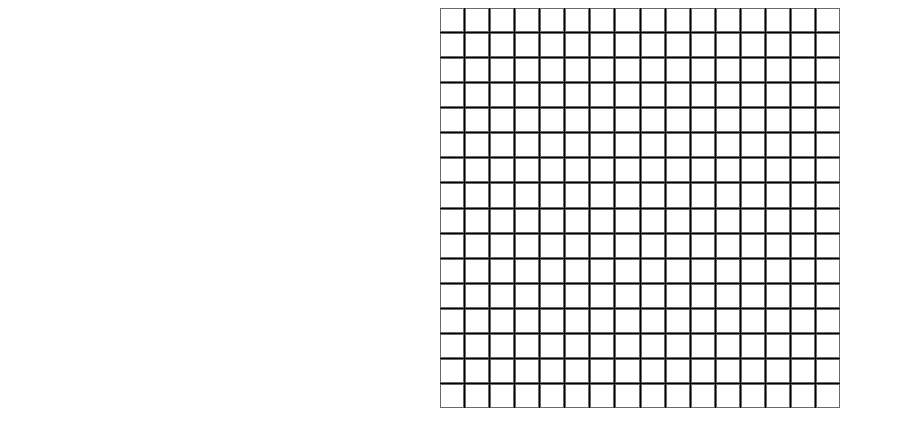
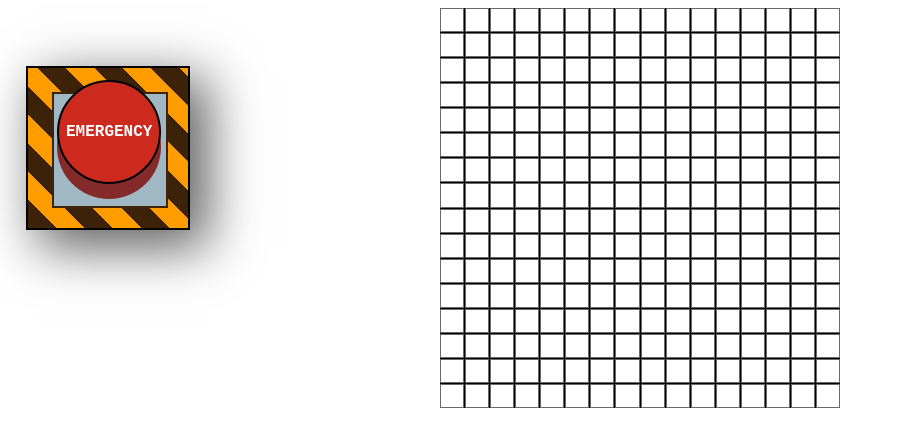
Before and after one commit to yasinerel/etch-a-sketch, a plain HTML site: page index.html in a window 1280 px wide. Shown: the whole page, without its empty margins (0-902 px from the left). Drawn offline with Linux system fonts and the light colour scheme.

Commit message:
button and input added

```diff
--- a/etch.js
+++ b/etch.js
@@ -5,3 +5,10 @@ const container = document.getElementById("grid-container");
         square.classList.add("square");
         container.appendChild(square);
 }
+
+
+const btn = document.querySelector('.button');
+btn.addEventListener('click', () => {
+    let favDrink = prompt("Number of squares per side for the new grid?");
+
+});
--- a/index.html
+++ b/index.html
@@ -1,10 +1,19 @@
 <!DOCTYPE html>
 <html>
   <head>
-    <title>16x16 Grid of Squares</title>
+    <title>Etch a Sketch</title>
     <link rel="stylesheet" href="styles.css">
   </head>
   <body>
+
+
+    <div class="background-button">
+        <button class="button">
+          EMERGENCY
+        </button>
+    </div>
+
+
     <div id="grid-container"></div>
 
 
--- a/styles.css
+++ b/styles.css
@@ -8,8 +8,97 @@
     width: 400px;
     height: 400px;
     margin: 0 auto;
-  }
-  .square {
+}
+
+.square {
     background-color: white;
     border: 1px solid dimgray;
+    transition: background-color 0.2s ease-in-out;
+}
+
+/* Add hover effect to squares */
+.square:hover {
+    background-color: indianred;
+}
+
+
+.background-button {
+    margin-top: 60px;
+    margin-left: 20px;
+    background: repeating-linear-gradient(
+      45deg,
+      #3c2209 0 20px,
+      #ff9c00 20px 40px
+    );
+    width: 10em;
+    height: 10em;
+    -webkit-box-shadow: 15px 15px 50px 5px #5f5f5f;
+    box-shadow: 15px 15px 50px 5px #5f5f5f;
+    position: absolute;
+    justify-content: center;
+    display: inline-block;
+    outline: 2px solid black;
   }
+
+  .background-button::before {
+    content: "";
+    display: inline-block;
+    position: absolute;
+    top: 15%;
+    left: 15%;
+    width: 70%;
+    height: 70%;
+    background: #a0b8c4;
+    border: 2px solid #3c2209;
+  }
+
+  .button {
+    background: #cc2a1f;
+    width: 65%;
+    height: 65%;
+    border-radius: 50%;
+    position: absolute;
+    top: 7.5%;
+    left: 18.25%;
+    color: white;
+    font-size: 1em;
+    font-weight: 900;
+    font-family: 'Courier New', Courier, monospace;
+    -webkit-box-shadow: 0 15px 0 0 #842a2a;
+    box-shadow: 0 15px 0 0 #842a2a;
+    -webkit-transition: all .5s ease;
+    transition: all .5s ease;
+    border: 2px solid black;
+  }
+
+  .button:active {
+    -webkit-box-shadow: 0 1px 1px 1px #8C0606;
+    box-shadow: 0 1px 1px 1px #8C0606;
+    top: 15%;
+  }
+
+  .background-button:has(.button:active) + .emergency {
+    display: block;
+    -webkit-transform: rotate(0deg) scaleY(1);
+    -ms-transform: rotate(0deg) scaleY(1);
+    transform: rotate(0deg) scaleY(1);
+    -webkit-animation: anims 0.25s cubic-bezier(0.075, 0.82, 0.165, 1);
+    animation: anims 0.25s cubic-bezier(0.075, 0.82, 0.165, 1);
+  }
+
+  @keyframes anims {
+    0% {
+      -webkit-transform: rotate(-30deg) scaleY(0.25);
+      transform: rotate(-30deg) scaleY(0.25);
+    }
+
+    100% {
+      -webkit-transform: rotate(0deg) scaleY(1);
+      transform: rotate(0deg) scaleY(1);
+    }
+  }
+
+  .emergency {
+    position: absolute;
+    display: none;
+  }
```
